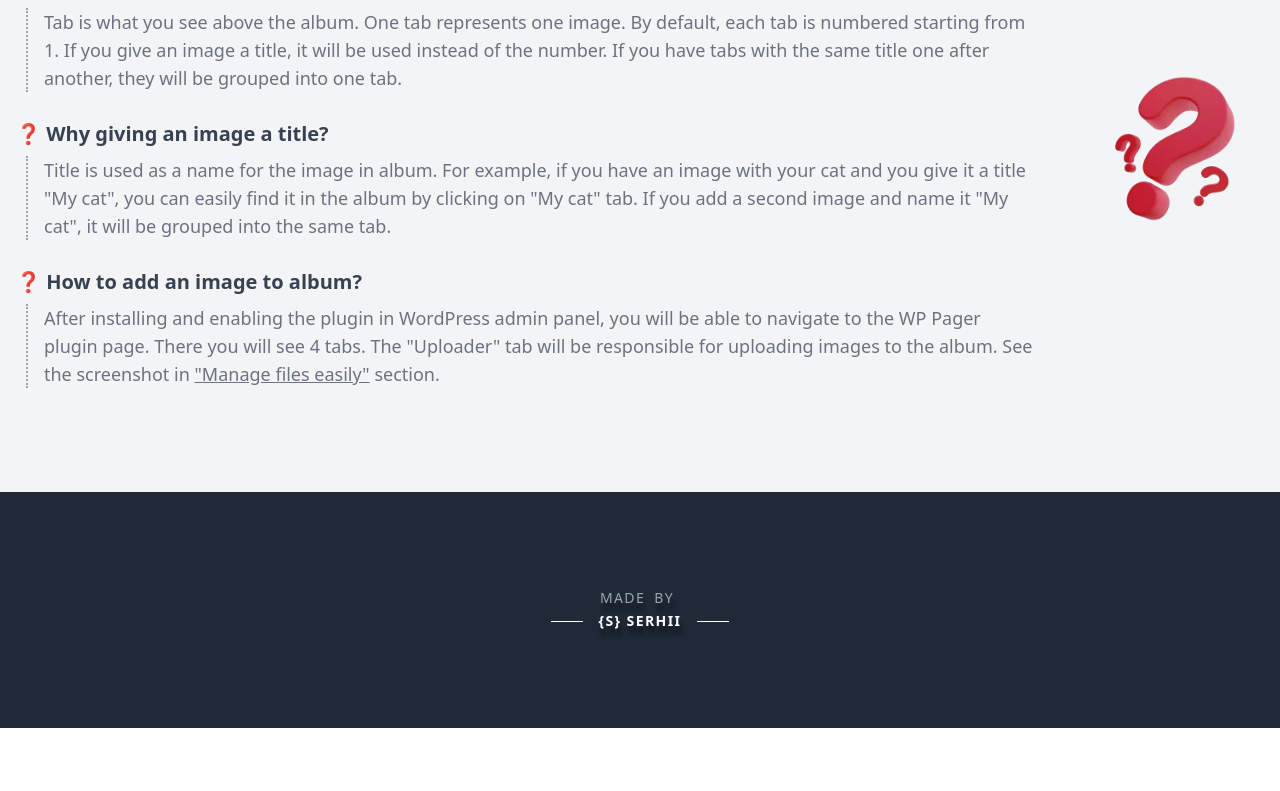
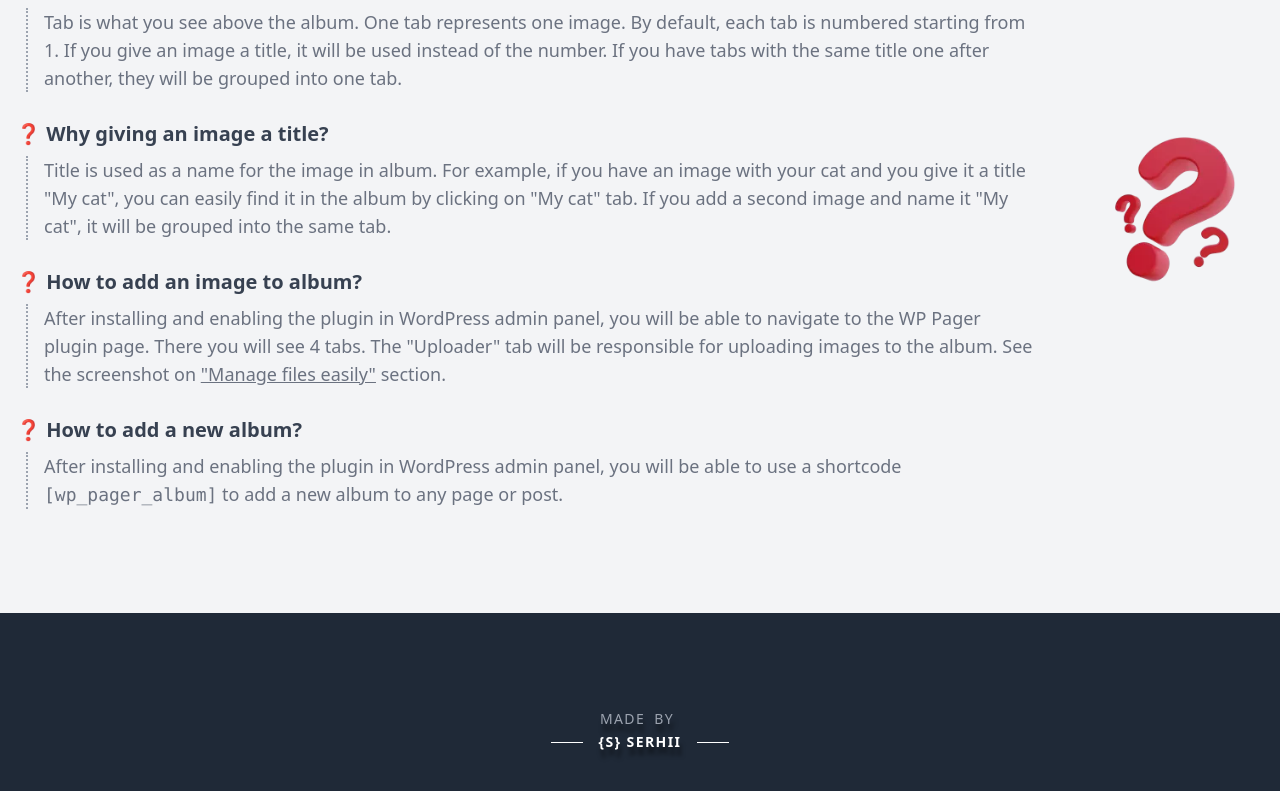
Before and after one commit to wp-pager/wp-pager.github.io, a Vue app: page / in a window 1280 px wide. Shown: the part 2379-3170 px from the top of the page. Before the commit the page ends 3107 px from the top, so only its background shows below. Built offline with nearby package versions, Linux system fonts and the light colour scheme; the HTML template or start-up script is replaced by a standard one.

Commit message:
Added 1 more QA item

```diff
--- a/src/composables/useFrequentQuestions.ts
+++ b/src/composables/useFrequentQuestions.ts
@@ -10,7 +10,11 @@ export default () => {
         },
         {
             question: 'How to add an image to album?',
-            answer: `After installing and enabling the plugin in WordPress admin panel, you will be able to navigate to the WP Pager plugin page. There you will see 4 tabs. The "Uploader" tab will be responsible for uploading images to the album. See the screenshot in <a href="#manage-files-easily">"Manage files easily"</a> section.`,
+            answer: `After installing and enabling the plugin in WordPress admin panel, you will be able to navigate to the WP Pager plugin page. There you will see 4 tabs. The "Uploader" tab will be responsible for uploading images to the album. See the screenshot on <a href="#manage-files-easily">"Manage files easily"</a> section.`,
+        },
+        {
+            question: 'How to add a new album?',
+            answer: `After installing and enabling the plugin in WordPress admin panel, you will be able to use a shortcode <code>[wp_pager_album]</code> to add a new album to any page or post.`,
         },
     ]
 
```
